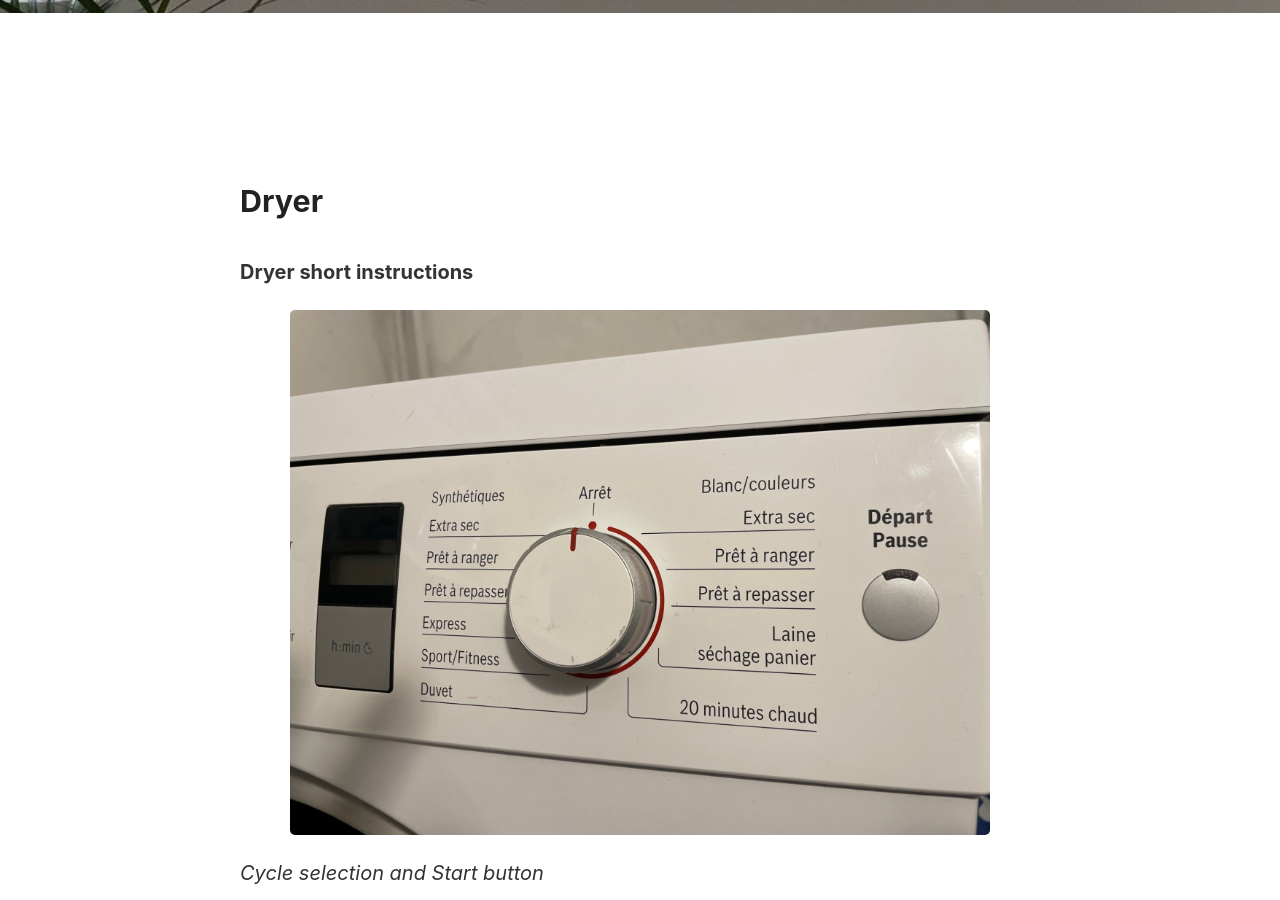
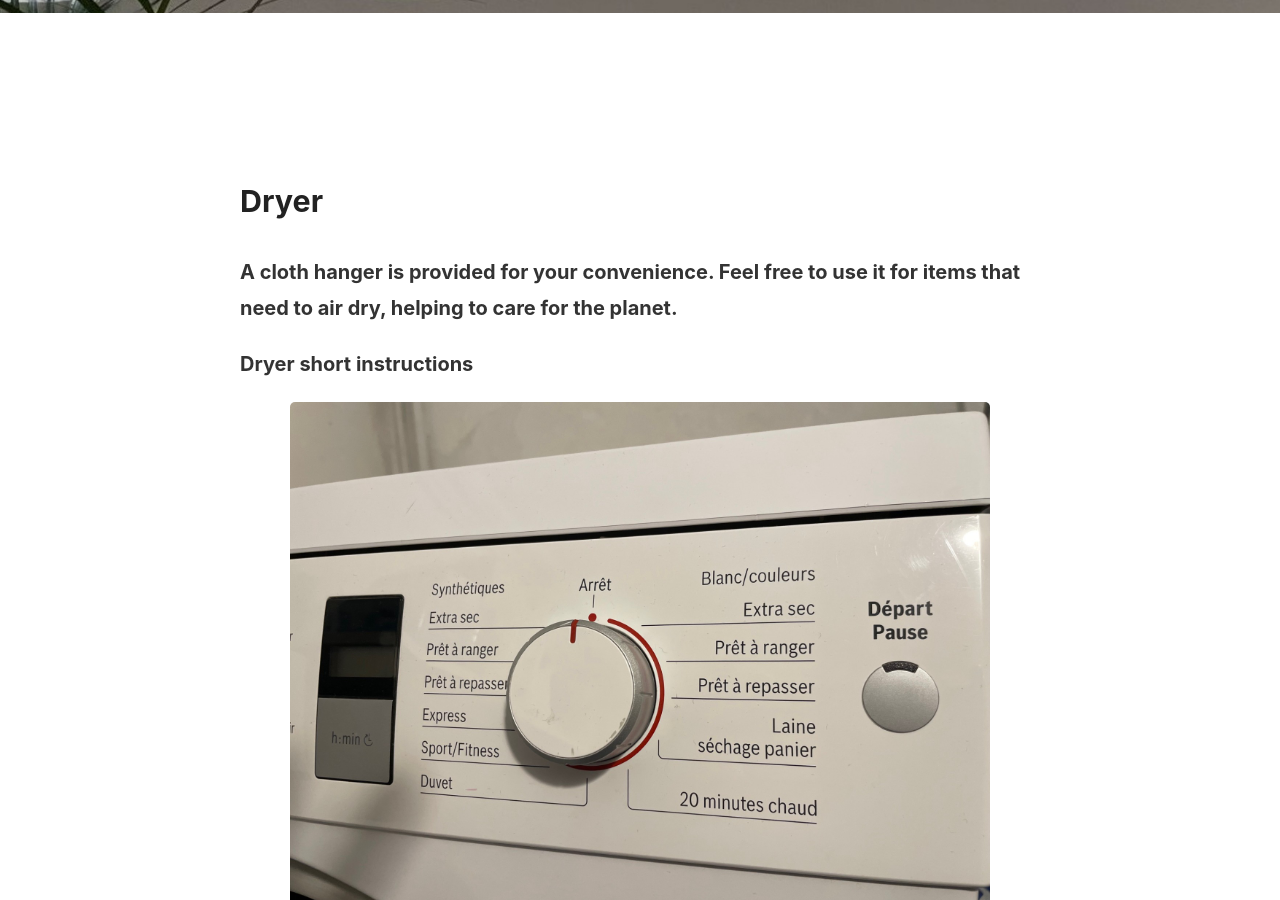
Before and after one commit to PhilAlain/tac, a Jekyll site: the page dryer.html, which Jekyll copies as it is, in a window 1280 px wide and 900 px high, scrolled down 327 px. Built offline with Jekyll 4.4.1, drawn with Linux system fonts in a browser that asks for light colours.

Commit message:
Update dryer.html

```diff
--- a/dryer.html
+++ b/dryer.html
@@ -50,6 +50,7 @@
     <div class="content-container">
 
        <h2>Dryer</h2>
+        <p><strong>A cloth hanger is provided for your convenience. Feel free to use it for items that need to air dry, helping to care for the planet.</strong></p>
         <p><strong>Dryer short instructions</strong></p>
 
         <img src="assets/img/dryer_2.jpg" alt="Dryer Cycle">
```
